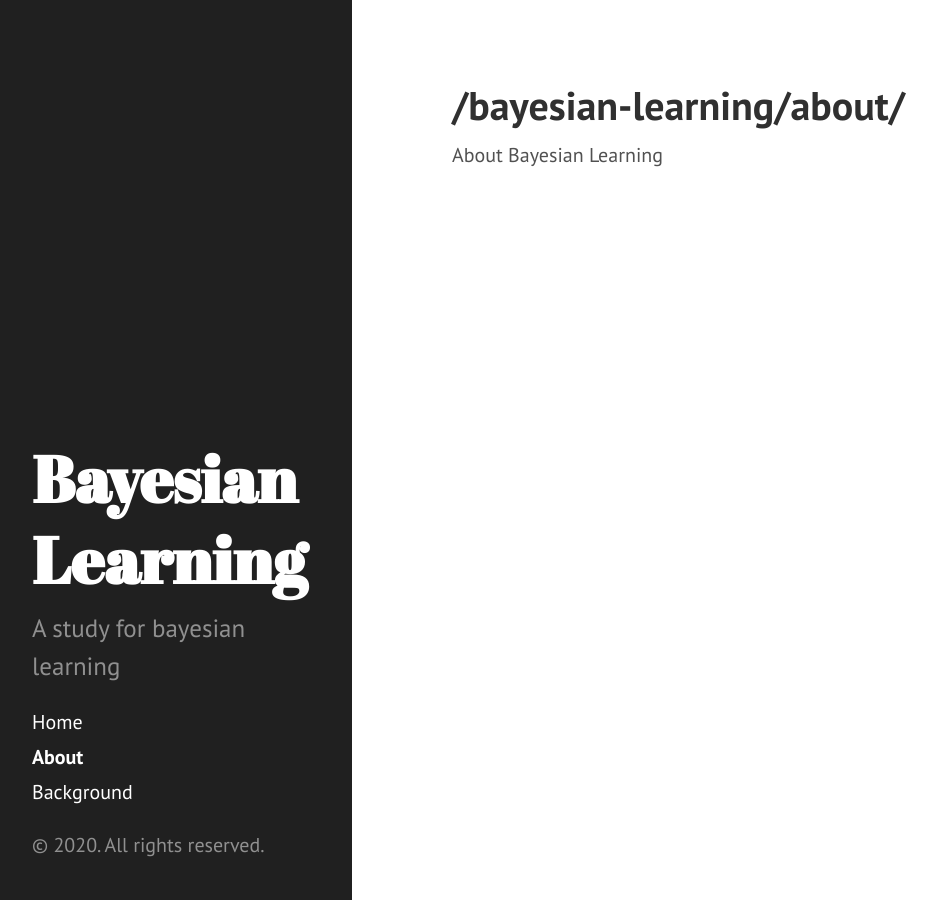
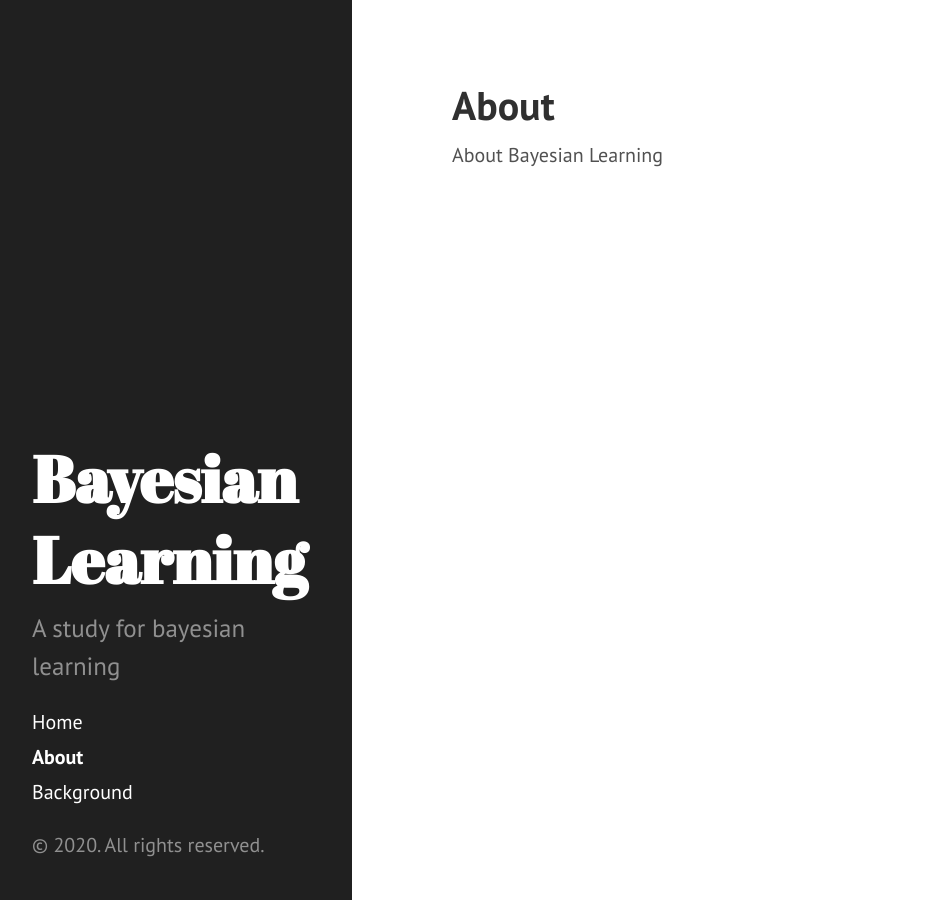
Before and after one commit to Rose-J/Bayesian, a Jekyll site: the page built from about.md, in a window 1280 px wide. Shown: the whole page, without its empty margins (8-945 px from the left). Built offline with Jekyll 4.4.1, drawn with Linux system fonts in a browser that asks for light colours; Markdown is read by kramdown in place of the engine named in the settings.

Commit message:
Update page.html

```diff
--- a/_layouts/page.html
+++ b/_layouts/page.html
@@ -3,6 +3,6 @@ layout: default
 ---
 
 <div class="page">
-  <h1 class="page-title">{{ page.url | relative_url }}</h1>
+  <h1 class="page-title">{{ page.title }}</h1>
   {{ content }}
 </div>
```
